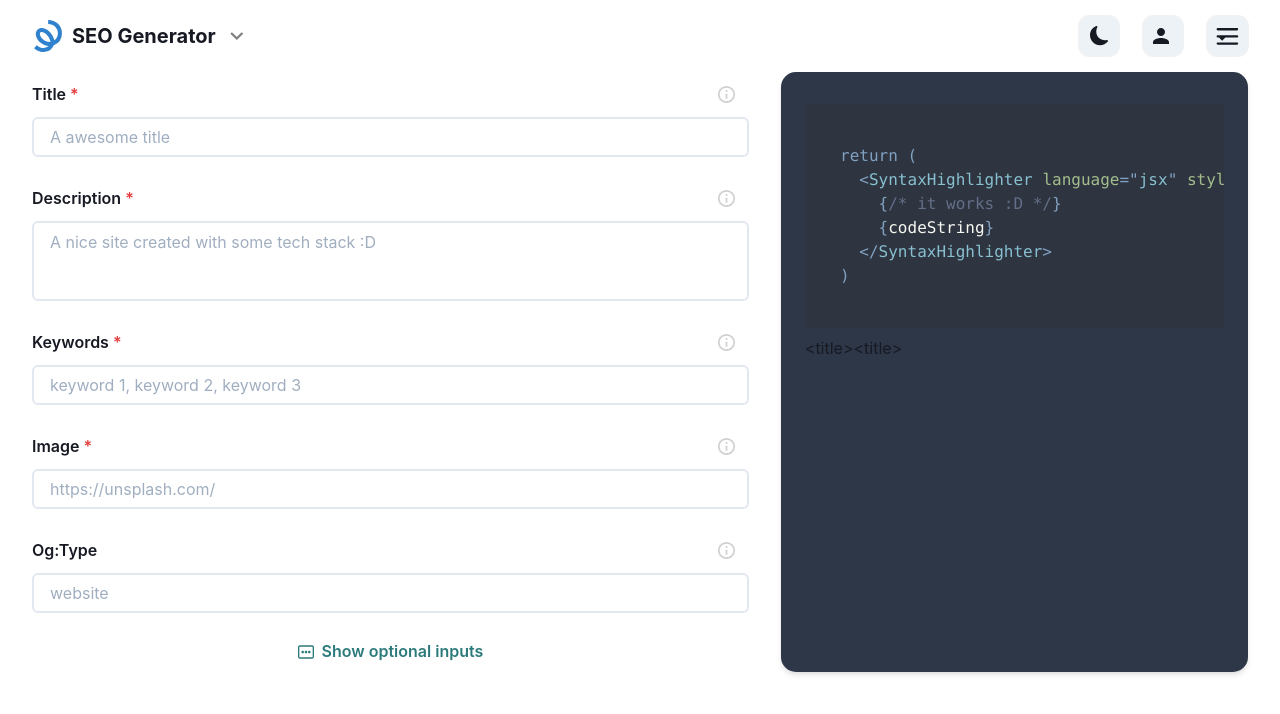
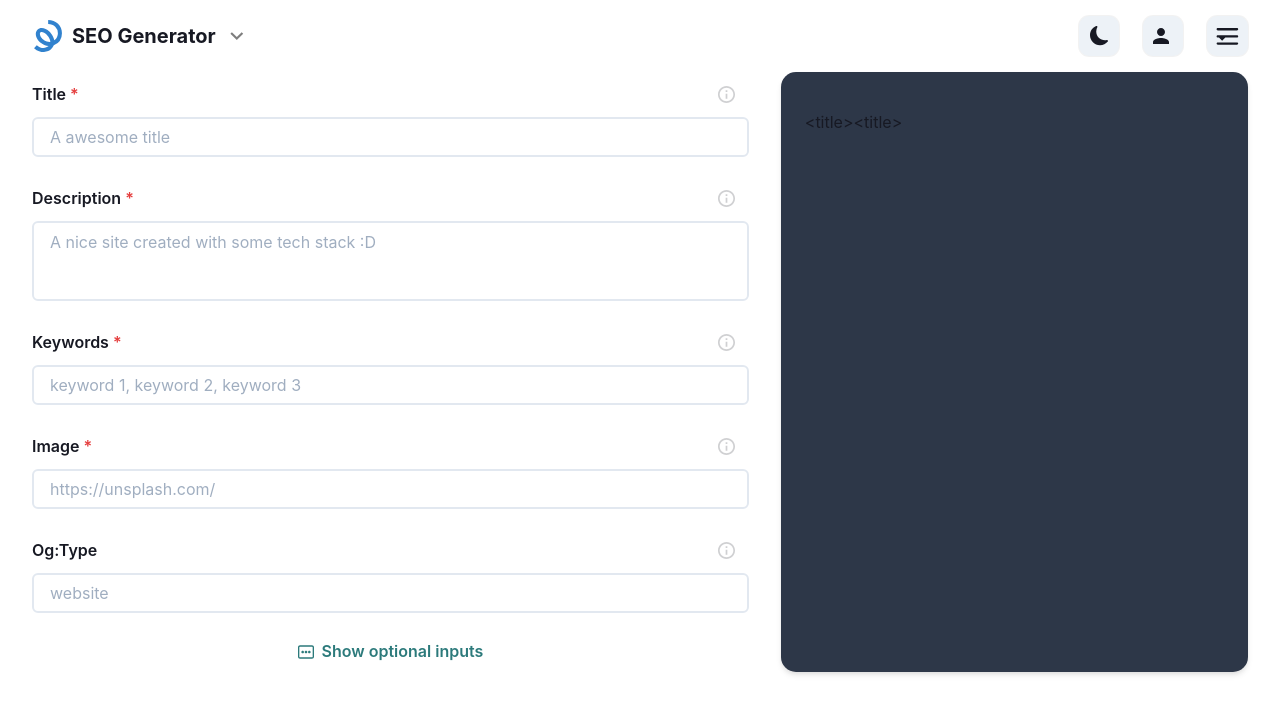
Before and after one commit to mrLuisFer/seo-generator, a Next.js app: page / in a window 1280 px wide. Shown: the top 714 px of the page. Built offline with nearby package versions, Linux system fonts and the light colour scheme.

Commit message:
add more details and styles for highlight component

```diff
--- a/components/home/RightSidebar/Highlight.tsx
+++ b/components/home/RightSidebar/Highlight.tsx
@@ -1,20 +1,24 @@
 import { Prism as SyntaxHighlighter } from 'react-syntax-highlighter'
 import { nord } from 'react-syntax-highlighter/dist/cjs/styles/prism'
 
-export default function Hightlight() {
-  const codeString = `
+interface IHighlightProps {
+  children: any
+}
+
+export default function Hightlight({ children }: IHighlightProps) {
   return (
-    <SyntaxHighlighter language="jsx" style={nord}>
-      {/* it works :D */}
-      {codeString}
-    </SyntaxHighlighter>
-  )
-  `
-
-  return (
-    <SyntaxHighlighter language="jsx" style={nord}>
-      {/* it works :D */}
-      {codeString}
+    <SyntaxHighlighter
+      language="jsx"
+      style={nord}
+      customStyle={{
+        background: 'transparent',
+        width: '100%',
+        fontSize: '0.9rem',
+        margin: 0,
+        padding: '0.5em',
+      }}
+    >
+      {children}
     </SyntaxHighlighter>
   )
 }
```
